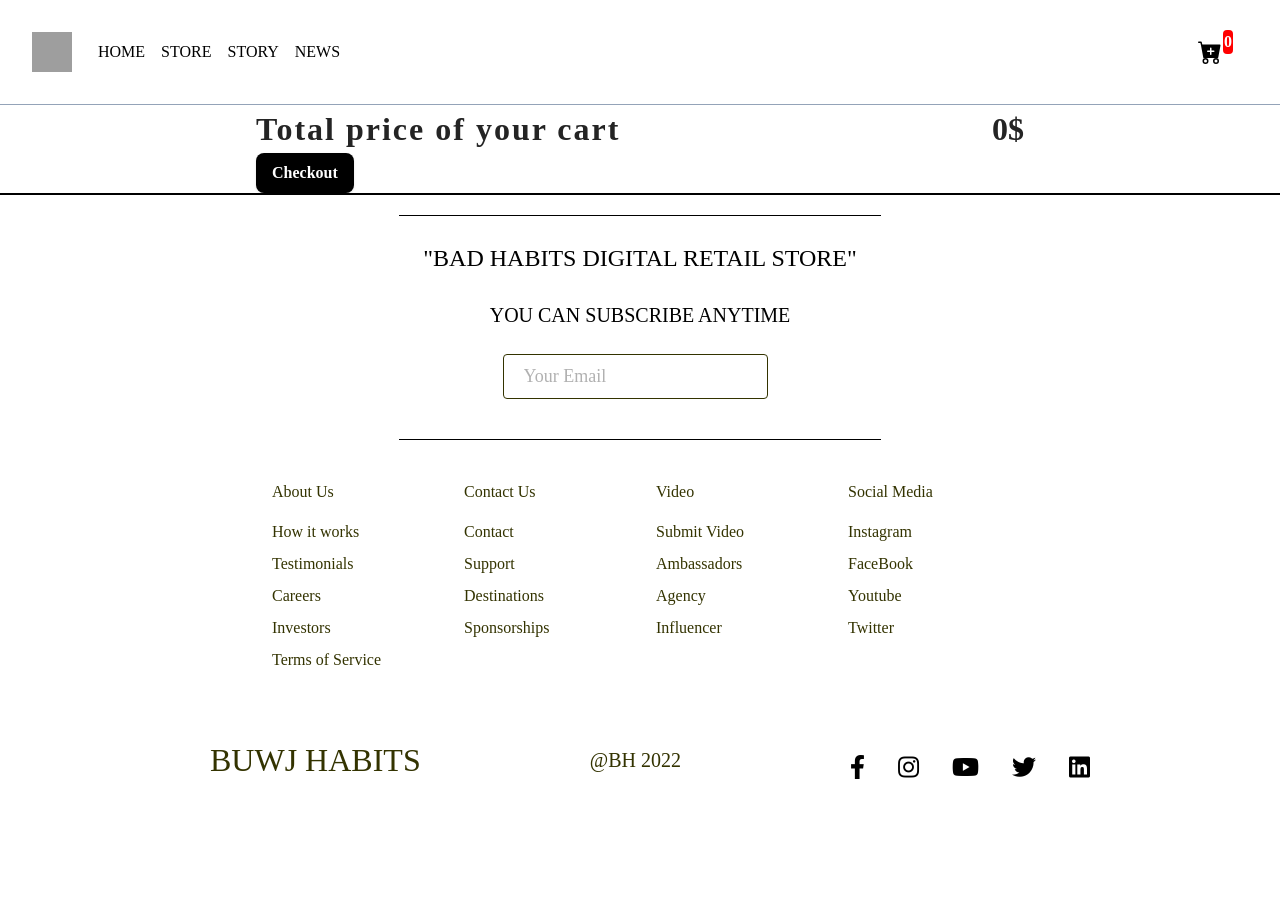
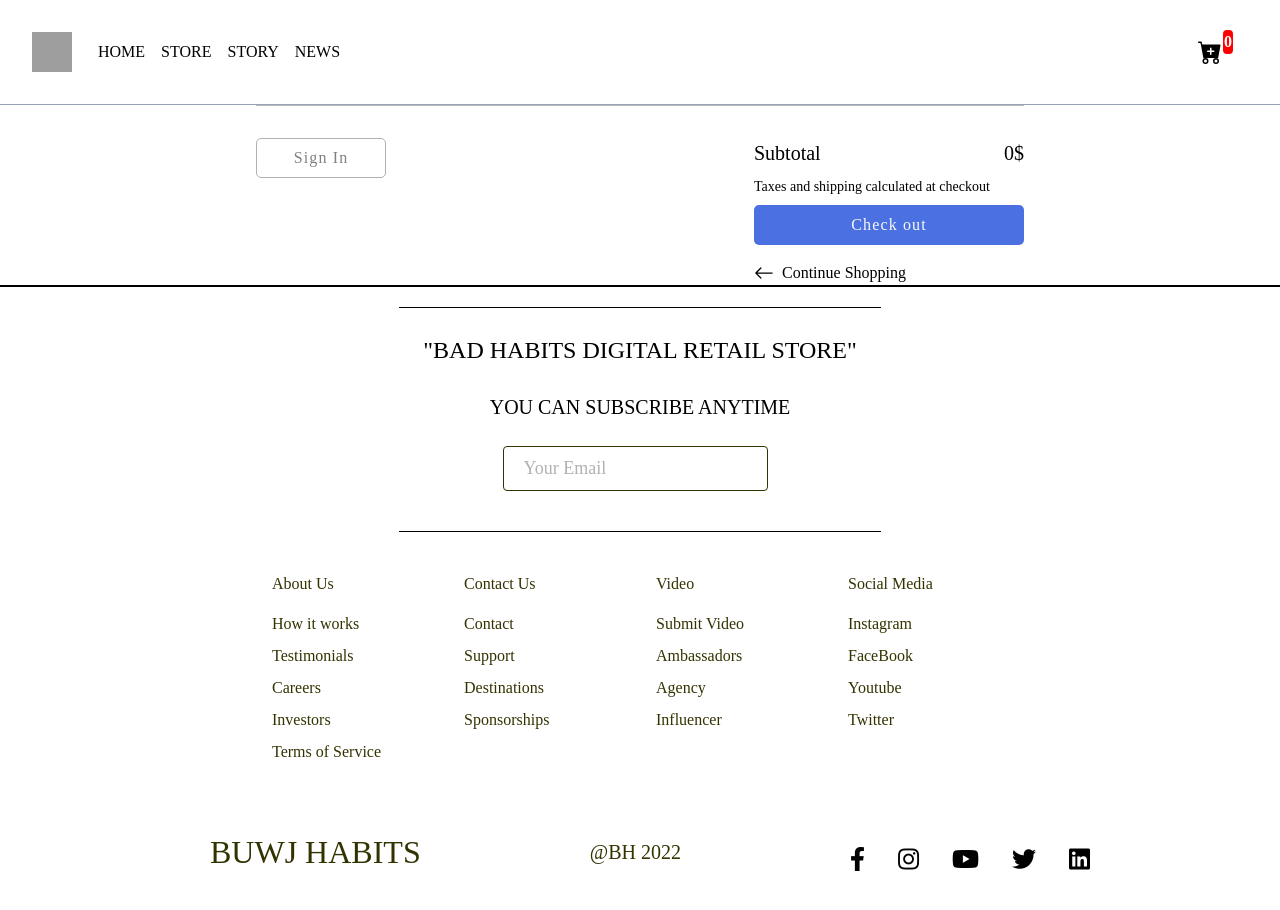
Before and after one commit to thinhnguyen5/E-commerce-Web-App, a React (Create React App) app in the folder devFE/e-commerce/: page /cart in a window 1280 px wide. Before the commit the page ends 820 px from the top, so only its background shows below. Built offline with nearby package versions, Linux system fonts and the light colour scheme; grey boxes are pictures that could not be loaded; the HTML template or start-up script is replaced by a standard one.

Commit message:
Cart page updated

```diff
--- a/devFE/e-commerce/src/components/Cart.css
+++ b/devFE/e-commerce/src/components/Cart.css
@@ -9,9 +9,9 @@
 }
 
 .cart_box img{
-    width: 50px;
-    height: 50px;
-    border-radius: 10px;
+    width: 100px;
+    max-width: 100%;
+    margin-right: 1rem;
 }
 .cart_img{
     display: flex;
@@ -40,39 +40,112 @@
     font-weight: bold;
     margin-right: 5px;
 }
-.cart_box div:nth-child(3) button{
-    padding: 5px 10px;
-    font-weight: bold;
-    letter-spacing: 2px;
-    border:none;
+
+.cart_box div:nth-child(3) button:hover{
+    background-color: black;
+    color: #fff;
+}
+
+
+.cart-product-quantity {
+    display: flex;
+    align-items: flex-start;
+    justify-content: center;
+    width: 130px;
+    max-width: 100%;
+    border: 0.5px solid rgb(177, 177, 177);
+    border-radius: 5px;
+  }
+.cart-product-quantity button {
+    border: none;
     outline: none;
-    color: white;
-    background-color: #242424;
+    background: none;
+    padding: 0.1rem 1rem;
+    cursor: pointer;
+    margin-top: 5px;
+  }
+.cart-product-quantity .count {
+    padding: 0.7rem 0;
+  }
+.cart-product-total-price {
+    padding-right: 0.5rem;
+    justify-self: right;
+    font-weight: 700;
+  }
+
+.remove-btn {
+    width: 130px;
+    height: 40px;
     border-radius: 5px;
+    font-weight: 400;
+    letter-spacing: 1.15px;
+    border: 0.5px solid rgb(177, 177, 177);
+    color: gray;
+    background: none;
+    outline: none;
     cursor: pointer;
 }
-.cart_box div:nth-child(3) button:hover{
-    background-color: #81ecec;
-}
-.cart_box div:nth-child(3) span{
-    background-color: #242424;
-    color: #fff;
-    padding: 5px 10px;
-    border-radius: 5px;
-    margin-right: 10px;
-}
-.total{
+
+.cart-summary {
     display: flex;
     justify-content: space-between;
+    align-items: flex-start;
+    border-top: 1px solid rgb(187, 187, 187);
+    padding-top: 2rem;
+  }
+.cart-summary .remove-btn {
+    width: 130px;
+    height: 40px;
+    border-radius: 5px;
+    font-weight: 400;
+    letter-spacing: 1.15px;
+    border: 0.5px solid rgb(177, 177, 177);
+    color: gray;
+    background: none;
+    outline: none;
+    cursor: pointer;
 }
-.total span:nth-child(1){
-    font-size: 2rem;
-    color: #242424;
-    font-weight: bold;
-    letter-spacing: 2px;
+.cart-checkout {
+    width: 270px;
+    max-width: 100%;
 }
-.total span:nth-child(2){
-    font-size: 2rem;
-    color: #242424;
-    font-weight: bold;
+.cart-checkout .subtotal {
+    display: flex;
+    justify-content: space-between;
+    font-size: 20px;
 }
+.cart-checkout .amount {
+    font-weight: 700;
+}
+.cart-checkout p {
+    font-size: 14px;
+    font-weight: 200;
+    margin: 0.5rem 0;
+}
+.cart-checkout button {
+    width: 100%;
+    height: 40px;
+    border-radius: 5px;
+    font-weight: 400;
+    letter-spacing: 1.15px;
+    background-color: #4b70e2;
+    color: #f9f9f9;
+    border: none;
+    outline: none;
+    cursor: pointer;
+}
+.continue-shopping,
+.start-shopping {
+    margin-top: 1rem;
+}
+.continue-shopping a,
+.start-shopping a {
+    color: gray;
+    text-decoration: none;
+    display: flex;
+    align-items: center;
+}
+.continue-shopping a span,
+.start-shopping a span {
+    margin-left: 0.5rem;
+}
--- a/devFE/e-commerce/src/components/Cart.js
+++ b/devFE/e-commerce/src/components/Cart.js
@@ -1,4 +1,4 @@
-import React, { useState, useEffect } from 'react';
+import React, { useState, useEffect, useRef } from 'react';
 import { Link, useParams } from 'react-router-dom';
 import data from "../components/pages/ProductData"
 import { AiOutlineShopping } from "react-icons/ai";
@@ -7,6 +7,8 @@ import './Cart.css'
 const Cart = ({cart, setCart}) => {
 
     const [CART, setCART] = useState([])
+    const [showCart, setShowCart] = useState(false);
+    const cartRef = useRef();
 
      useEffect(() => {
         setCART(cart)
@@ -27,7 +29,7 @@ const Cart = ({cart, setCart}) => {
                                 <img src= {cartItem.image} width={40} />
                                 <span className="cart_title"> {cartItem.title} </span>
                             </div>
-                            <div>
+                            <div className="cart-product-quantity">
                                 <button
                                     onClick={() => {
                                         const _CART = CART.map((item, index) => {
@@ -36,7 +38,7 @@ const Cart = ({cart, setCart}) => {
                                         setCART(_CART)
                                     }}
                                 >-</button>
-                                <span> {cartItem.quantity} </span>
+                                <span className="count"> {cartItem.quantity} </span>
                                 <button
                                     onClick={() => {
                                         const _CART = CART.map((item, index) => {
@@ -48,15 +50,20 @@ const Cart = ({cart, setCart}) => {
                                 >+</button>
                             </div>
                             <div>
-                                <span> {cartItem.price * cartItem.quantity}$ </span>
-                                <button onClick={() => handleRemove(cartItem.id)} >Remove</button>
+                                <span className="cart-product-total-price"> {cartItem.price * cartItem.quantity}$ </span>
+                                <button className="remove-btn" onClick={() => handleRemove(cartItem.id)} >Remove</button>
                             </div>
                         </div>
                     )
                 })
             }
-            <div className="total">
-                <span> Total price of your cart</span>
+            <div className="cart-summary">
+                <button className="remove-btn">
+                    Sign In
+                </button>
+                <div className="cart-checkout">
+                    <div className="subtotal">
+                        <span>Subtotal</span>
                         <span>
                             {
                                 CART.map(item => item.price * item.quantity).reduce((total, value) => total + value, 0)
@@ -64,11 +71,27 @@ const Cart = ({cart, setCart}) => {
                             $
                         </span>
                     </div>
-            <div className="lg:flex-1 cursor-pointer">
-                <button
-                    className="flex items-center justify-center bg-black text-white py-2 px-4 font-bold rounded-lg shadow mt-5 lg:mt-0 hover:bg-slate-600 transition-all duration-200">
-                    Checkout
-                </button>
+                    <p>Taxes and shipping calculated at checkout</p>
+                    <button>Check out</button>
+                    <div className="continue-shopping">
+                        <Link to="/store">
+                        <svg
+                            xmlns="http://www.w3.org/2000/svg"
+                            width="20"
+                            height="20"
+                            fill="currentColor"
+                            className="bi bi-arrow-left"
+                            viewBox="0 0 16 16"
+                        >
+                            <path
+                            fillRule="evenodd"
+                            d="M15 8a.5.5 0 0 0-.5-.5H2.707l3.147-3.146a.5.5 0 1 0-.708-.708l-4 4a.5.5 0 0 0 0 .708l4 4a.5.5 0 0 0 .708-.708L2.707 8.5H14.5A.5.5 0 0 0 15 8z"
+                            />
+                        </svg>
+                        <span>Continue Shopping</span>
+                        </Link>
+                    </div>
+                </div>
             </div>
         </article>
     )
--- a/devFE/e-commerce/src/components/pages/ProductData.js
+++ /dev/null
@@ -1,34 +0,0 @@
-const data = [
-    {
-        id: 1,
-        image: './images/image-product-1.jpg',
-        thumbnail: "./images/image-product-1-thumbnail.jpg",
-        title: 'UNDERRATED WASHED TEE',
-        form: 'Oversized Tee',
-        price: '26',
-        material: 'Cotton Washed'
-    },
-    {
-        id: 2,
-        image: './images/image-product-2.jpg',
-        title: 'dmm',
-        form: 'Oversized Tee',
-        price: '26'
-    },
-    {
-        id: 3,
-        image: './images/image-product-3.jpg',
-        title: 'vcl',
-        form: 'Oversized Tee',
-        price: '26'
-    },
-    {
-        id: 4,
-        image: './images/image-product-4.jpg',
-        title: 'vl',
-        form: 'Oversized Tee',
-        price: '26'
-    }
-]
-
-export default data;
```
Lines whose indentation alone changed are shown as unchanged.
